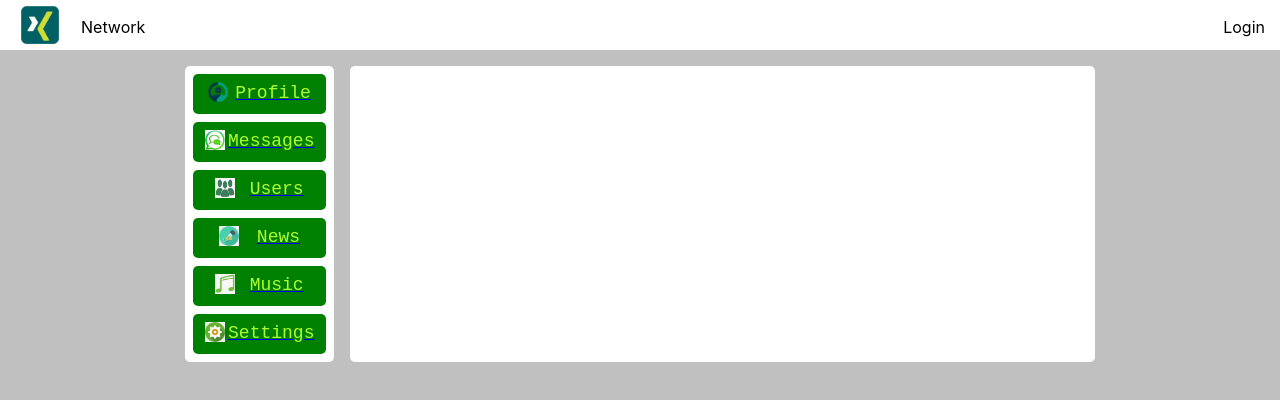
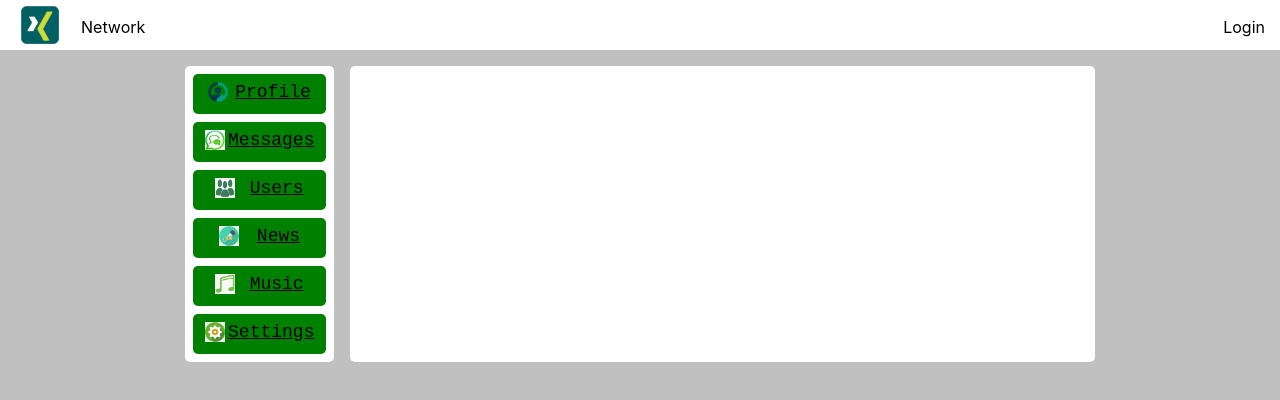
Before and after one commit to alpknx/Network-app, a React (Create React App) app: page / in a window 1280 px wide. Shown: the top 400 px of the page. Built offline with nearby package versions, Linux system fonts and the light colour scheme.

Commit message:
NavLink and isActive

```diff
--- a/src/components/SideBar/SideBar.jsx
+++ b/src/components/SideBar/SideBar.jsx
@@ -5,6 +5,7 @@ import newsIcon from './../assets/img/sidebar/news-icon.png';
 import musicIcon from './../assets/img/sidebar/music-icon.png';
 import settingsIcon from './../assets/img/sidebar/settings-icon.png';
 import cl from './SideBar.module.css';
+import { NavLink } from 'react-router-dom';
 
 const SideBar = (props) => {
 	return (
@@ -15,37 +16,48 @@ const SideBar = (props) => {
 						<div className={cl.left_menu_icon}>
 							<img src={profileIcon}/>
 						</div>
-						<a href="/profile"><span className={cl.left_label}>Profile</span></a>
+						<NavLink to="/profile"
+									className={({ isActive }) => isActive ? `${cl.activeLink}` : `${cl.left_label}`}>Profile
+						</NavLink>
 					</li>
 					<li className={cl.side_bar_item}>
 						<div className={cl.left_menu_icon}>
 							<img src={messagesIcon}/>
 						</div>
-						<a href="/dialogs"><span className={cl.left_label}>Messages</span></a>
+						<NavLink to="/dialogs"
+									className={({ isActive }) => isActive ? `${cl.activeLink}` : `${cl.left_label}`}>Messages
+						</NavLink>
 					</li>
 					<li className={cl.side_bar_item}>
 						<div className={cl.left_menu_icon}>
 							<img src={usersIcon}/>
 						</div>
-						<a href="/users"><span className={cl.left_label}>Users</span></a>
+						<NavLink to="/users"
+									className={({ isActive }) => isActive ? `${cl.activeLink}` : `${cl.left_label}`}>Users
+						</NavLink>
 					</li>
 					<li className={cl.side_bar_item}>
 						<div className={cl.left_menu_icon}>
 							<img src={newsIcon}/>
 						</div>
-						<a href="/news"><span className={cl.left_label}>News</span></a>
+						<NavLink to="/news"
+									className={({ isActive }) => isActive ? `${cl.activeLink}` : `${cl.left_label}`}>News
+						</NavLink>
 					</li>
 					<li className={cl.side_bar_item}>
 						<div className={cl.left_menu_icon}>
 							<img src={musicIcon}/>
 						</div>
-						<a href="/music"><span className={cl.left_label}>Music</span></a>
+						<NavLink to="/music"
+									className={({ isActive }) => isActive ? `${cl.activeLink}` : `${cl.left_label}`}>Music
+						</NavLink>
 					</li>
 					<li className={cl.side_bar_item}>
 						<div className={cl.left_menu_icon}>
 							<img src={settingsIcon}/>
 						</div>
-						<a href="/settings"><span className={cl.left_label}>Settings</span></a>
+						<NavLink to="/settings" className={({ isActive }) => isActive ? `${cl.activeLink}` : `${cl.left_label}`}>Settings
+						</NavLink>
 					</li>
 				</ol>
 			</nav>
--- a/src/components/SideBar/SideBar.module.css
+++ b/src/components/SideBar/SideBar.module.css
@@ -30,10 +30,12 @@
 
 .left_label{
 	font-size: 18px;
-	color: #ADFF2F;
+	color: #000000;
 	font-family: monospace;
 }
 
-.left_label:active{
-	color: yellow;
+.activeLink {
+	font-size: 18px;
+	font-family: monospace;
+	color: gold;
 }
```
